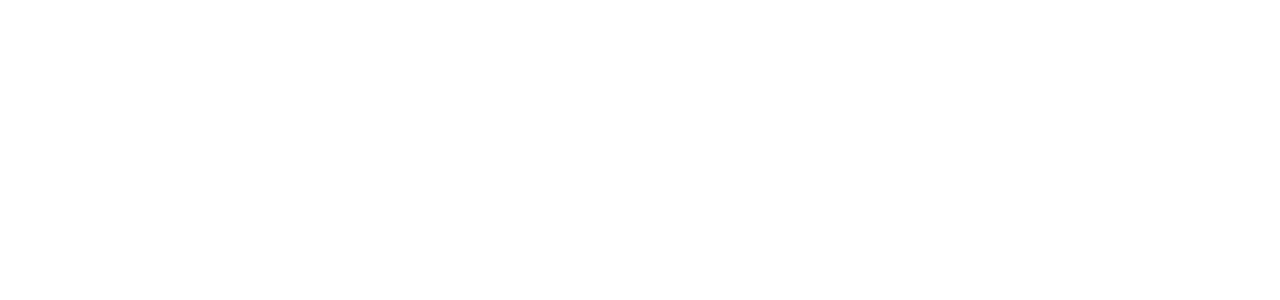
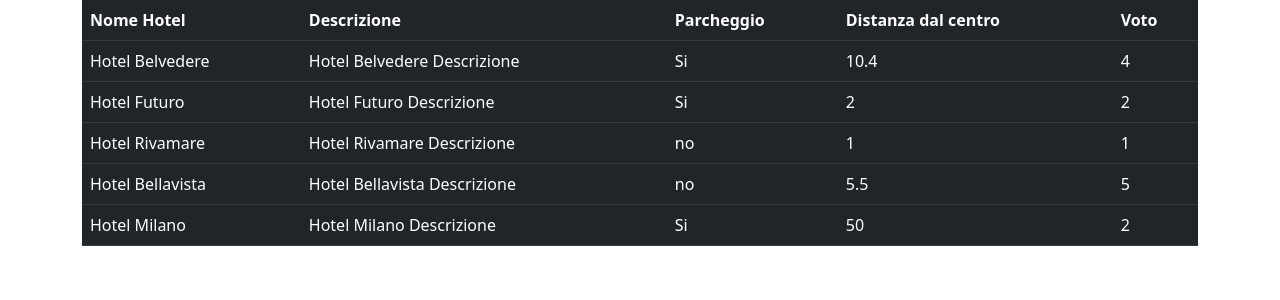
Before and after one commit to V1tale/php-hotel, a PHP site: page / in a window 1280 px wide. Before the commit the part shown is empty. Shown: the top 300 px of the page. Run offline with PHP 8.4, Linux system fonts and the light colour scheme.

Commit message:
completato senza bonus

```diff
--- a/index.php
+++ b/index.php
@@ -38,6 +38,7 @@
         ],
 
     ];
+
 ?>
 <!DOCTYPE html>
 <html lang="en">
@@ -50,6 +51,47 @@
     <link rel="stylesheet" href="https://cdn.jsdelivr.net/npm/bootstrap@5.2.3/dist/css/bootstrap.min.css">
 </head>
 <body>
-
+    <header></header>
+    <main>
+        <div class="container">
+        <table class="table table-dark">
+  <thead>
+    <tr>
+      <th scope="col">Nome Hotel</th>
+      <th scope="col">Descrizione</th>
+      <th scope="col">Parcheggio</th>
+      <th scope="col">Distanza dal centro</th>
+      <th scope="col">Voto</th>
+    </tr>
+  </thead>
+  <tbody>
+      <?php for ($i=0; $i < count($hotels); $i++) {
+          $thisHotel = $hotels[$i]; ?>
+          <tr>
+            <td>
+             <?php echo $thisHotel["name"] ?>
+            </td>
+            <td>
+             <?php echo $thisHotel["description"] ?>
+            </td>
+            <td>
+            <?php if ($thisHotel["parking"] == true) {
+                 echo "Si";
+            }else {
+                echo "no";
+            } ?>
+            </td>
+            <td>
+             <?php echo $thisHotel["distance_to_center"] ?>
+            </td>
+            <td>
+             <?php echo $thisHotel["vote"] ?>
+            </td>
+        </tr>
+      <?php  } ?>
+  </tbody>
+</table>
+        </div>
+    </main>
 </body>
 </html>
```
